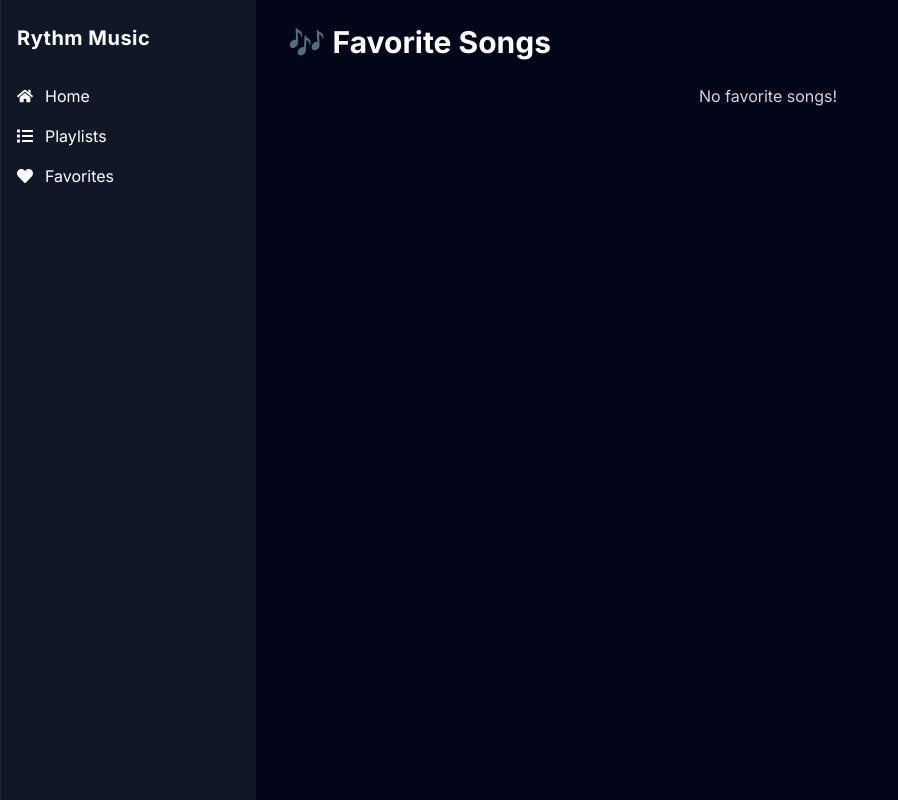
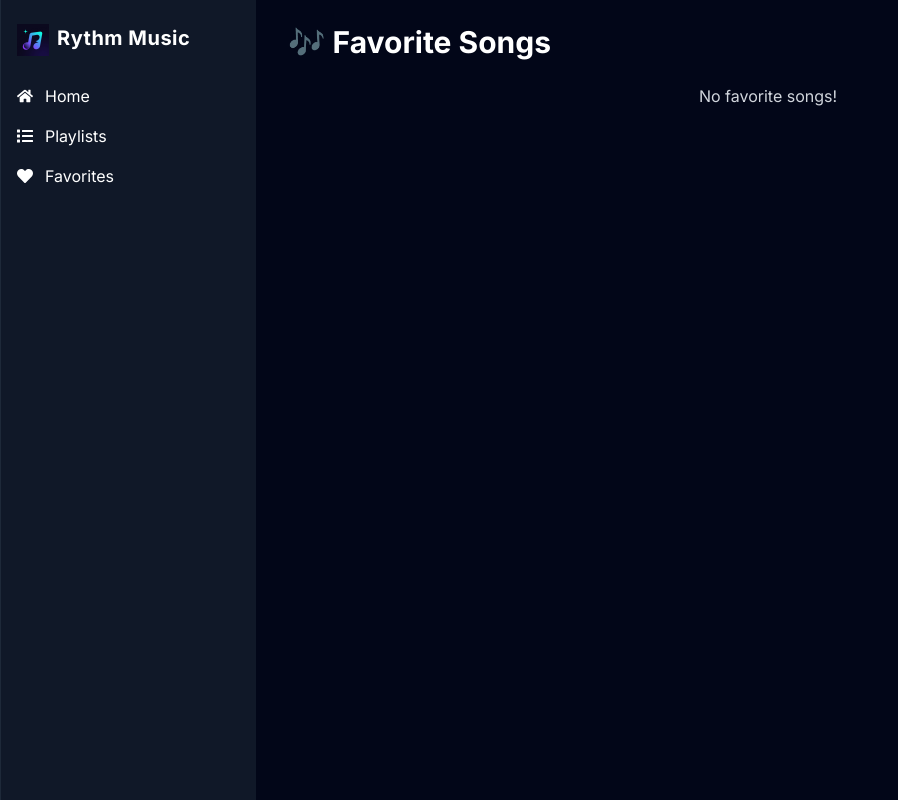
Before and after one commit to Arjunarchu/My-Music, a React (Vite) app: page /favorite in a window 1280 px wide. Shown: the whole page, without its empty margins (0-898 px from the left). Built offline with nearby package versions, Linux system fonts and the light colour scheme.

Commit message:
add icon in navbar

```diff
--- a/src/components/NavBar.jsx
+++ b/src/components/NavBar.jsx
@@ -12,7 +12,12 @@ export default function NavBar() {
             {/* Top bar for mobile */}
             <nav className="bg-gray-900 text-white w-full md:hidden border-b border-gray-800">
                 <div className="px-4 py-3 flex items-center justify-between">
-                    <div className="text-lg font-bold tracking-wide">Rythm Music</div>
+                    <div className="flex items-center gap-2">
+                        <div className="w-8 h-8">
+                            <img src="/icon.jpg" />
+                        </div>
+                        <div className="text-lg font-bold tracking-wide">Rythm Music</div>
+                    </div>
                     <button
                         onClick={() => setIsOpen((prev) => !prev)}
                         className="p-2 rounded-md border border-gray-700 hover:bg-gray-800"
@@ -46,8 +51,13 @@ export default function NavBar() {
                     </div>
 
                     {/* Desktop title */}
-                    <div className="hidden md:block text-xl font-bold tracking-wide mb-6">
-                        Rythm Music
+                    <div className="flex gap-2">
+                        <div className="w-8 h-8">
+                            <img src="/icon.jpg" />
+                        </div>
+                        <div className="hidden md:block text-xl font-bold tracking-wide mb-6">
+                            Rythm Music
+                        </div>
                     </div>
 
                     <ul className="flex flex-col gap-4 text-sm sm:text-base mt-2">
```
